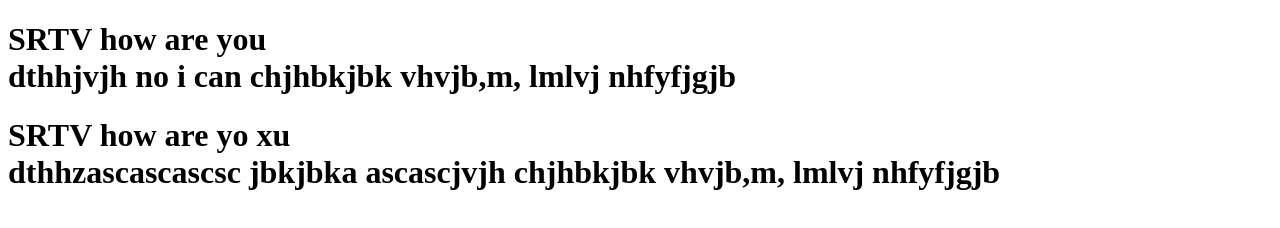
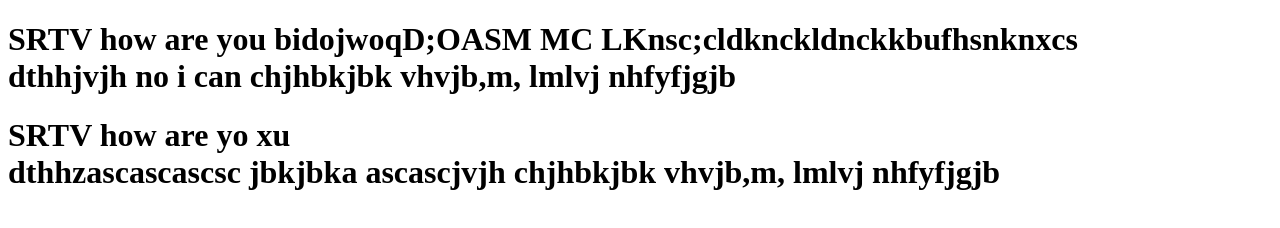
Before and after one commit to sibilyrahiman/datewith-git, a plain HTML site: page index.html in a window 1280 px wide. Drawn offline with Linux system fonts and the light colour scheme.

Commit message:
index.html again modifed

```diff
--- a/index.html
+++ b/index.html
@@ -8,7 +8,7 @@
 </head>
 <body>
 
-    <h1>SRTV  how are you    <br>dthhjvjh  no i can  chjhbkjbk  vhvjb,m, lmlvj     nhfyfjgjb</h1>
+    <h1>SRTV  how are you    bidojwoqD;OASM MC LKnsc;cldknckldnckkbufhsnknxcs <br>dthhjvjh  no i can  chjhbkjbk  vhvjb,m, lmlvj     nhfyfjgjb</h1>
 
     <h1>SRTV  how are yo  xu    <br>dthhzascascascsc jbkjbka ascascjvjh   chjhbkjbk  vhvjb,m, lmlvj     nhfyfjgjb</h1>
 
```
